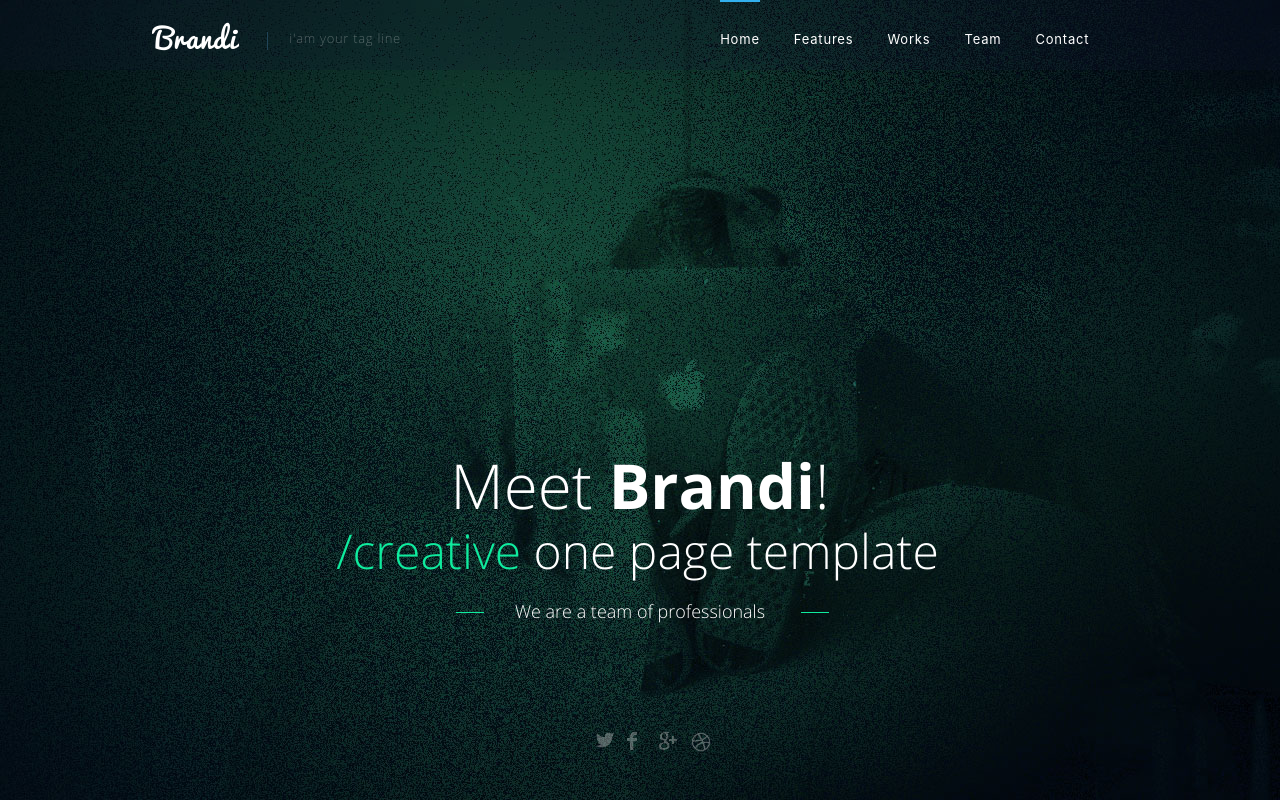
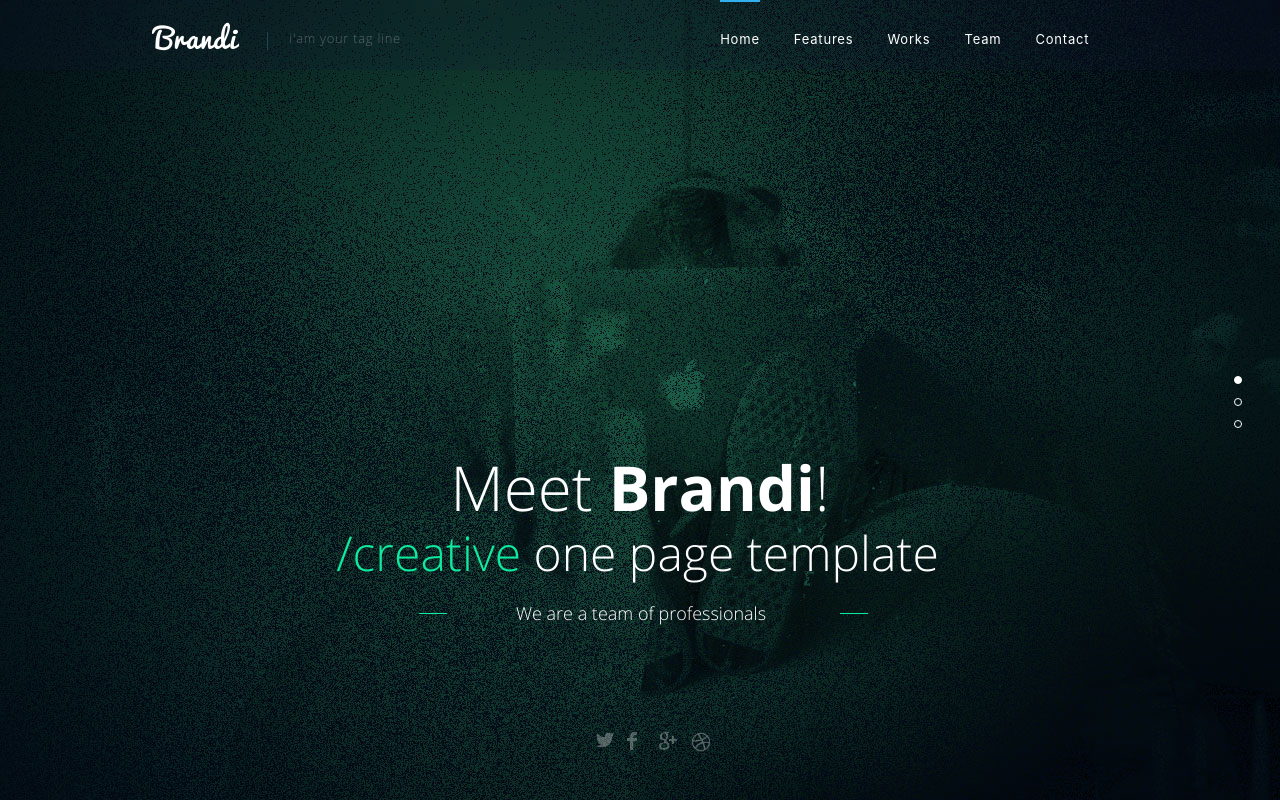
Before and after one commit to thePostas/brandi, a website: page app/index.html in a window 1280 px wide. Drawn offline with nearby package versions, Linux system fonts and the light colour scheme.

Commit message:
header completed

```diff
--- a/app/index.html
+++ b/app/index.html
@@ -7,6 +7,7 @@
     <meta http-equiv="X-UA-Compatible" content="ie=edge">
     <link rel="stylesheet" href="https://stackpath.bootstrapcdn.com/bootstrap/4.3.1/css/bootstrap.min.css" integrity="sha384-ggOyR0iXCbMQv3Xipma34MD+dH/1fQ784/j6cY/iJTQUOhcWr7x9JvoRxT2MZw1T" crossorigin="anonymous">
     <link href="css/main.css" rel="stylesheet">
+    <script src="js/slider.js" defer></script>
     <title>Document</title>
 </head>
 <body>
@@ -29,11 +30,28 @@
         <div class="header__lower-header">
             <div class="header__lower-header-slider">
                 <div class="header__lower-header-slider-content">
-                    <article class="header__lower-header-slider-content-box header__lower-header-slider-content-box_first">
-                        <h1 class="header__lower-header-slider-content-box-title">Meet <span class="header__lower-header-slider-content-box-title-important">Brandi</span>!</h1>
-                        <h2 class="header__lower-header-slider-content-box-description"><span class="header__lower-header-slider-content-box-description-colored">/creative</span> one page template</h2>
-                        <p class="header__lower-header-slider-content-box-additional-text">We are a team of professionals</p>
-                    </article>
+                    <div class="header__lower-header-slider-content-wrapper" style="bottom: 0px;">
+                        <article class="header__lower-header-slider-content-box header__lower-header-slider-content-box_first">
+                            <h1 class="header__lower-header-slider-content-box-title">Meet <span class="header__lower-header-slider-content-box-title-important">Brandi</span>!</h1>
+                            <h2 class="header__lower-header-slider-content-box-description"><span class="header__lower-header-slider-content-box-description-colored">/creative</span> one page template</h2>
+                            <p class="header__lower-header-slider-content-box-additional-text">We are a team of professionals</p>
+                        </article>
+                        <article class="header__lower-header-slider-content-box header__lower-header-slider-content-box_second">
+                            <h1 class="header__lower-header-slider-content-box-title">Lorem ipsum dolor<span class="header__lower-header-slider-content-box-title-important"></span>!</h1>
+                            <h2 class="header__lower-header-slider-content-box-description"><span class="header__lower-header-slider-content-box-description-colored">Donec vestibulum eros</span></h2>
+                            <p class="header__lower-header-slider-content-box-additional-text">We are a team of professionals</p>
+                        </article>
+                        <article class="header__lower-header-slider-content-box header__lower-header-slider-content-box_third">
+                            <h1 class="header__lower-header-slider-content-box-title"><span class="header__lower-header-slider-content-box-title-important">Nulla non sollicitudin</span>!</h1>
+                            <h2 class="header__lower-header-slider-content-box-description"><span class="header__lower-header-slider-content-box-description-colored"></span>Quisque nibh sapien</h2>
+                            <p class="header__lower-header-slider-content-box-additional-text">We are a team of professionals</p>
+                        </article>
+                    </div>
+                </div>
+                <div class="header__lower-header-slider-controls">
+                    <div class="header__lower-header-slider-controls-button header__lower-header-slider-controls-button_active"></div>
+                    <div class="header__lower-header-slider-controls-button"></div>
+                    <div class="header__lower-header-slider-controls-button"></div>
                 </div>
             </div>
             <div class="socials">
--- a/app/js/slider.js
+++ b/app/js/slider.js
@@ -0,0 +1,35 @@
+var buttons = document.querySelectorAll('.header__lower-header-slider-controls-button');
+var blocks = document.getElementsByClassName('header__lower-header-slider-content-box');
+var scrolledContainer = document.getElementsByClassName('header__lower-header-slider-content-wrapper')[0];
+var buttonPosition = 0;
+for (var i = 0; i < buttons.length; i++) ((buttonNumber) => {
+    buttons[i].addEventListener('click', function () {
+        clear();
+        buttonPosition = buttonNumber;
+        buttons[buttonNumber].classList.add('header__lower-header-slider-controls-button_active');
+        scrolledContainer.style.bottom = 300*(buttonNumber) + 'px';
+    })
+})(i);
+
+function clear() {
+    for (var i = 0; i < buttons.length; i++) {
+        buttons[i].classList.remove('header__lower-header-slider-controls-button_active');
+    };
+}
+
+
+function autoScroll() {
+    setTimeout(function () {
+        clear();
+        buttons[buttonPosition].classList.add('header__lower-header-slider-controls-button_active');
+        console.log(buttonPosition);
+        scrolledContainer.style.bottom = 300*(buttonPosition) + 'px';
+        buttonPosition++;
+        if (buttonPosition === 3 ) {
+            buttonPosition = 0;
+        }
+        autoScroll();
+    }, 5000)
+}
+
+autoScroll();
--- a/app/less/_header.less
+++ b/app/less/_header.less
@@ -37,16 +37,20 @@
     height: 730px;
     &-slider {
       display: flex;
+      position: relative;
       justify-content: center;
       align-items: flex-end;
       height: 100%;
       &-content {
+        overflow: hidden;
         max-width: 60%;
         max-height: 300px;
         margin-bottom: 175px;
         &-box {
           text-align: center;
           font-family: OpenSansLight;
+          margin-top: 125px;
+          margin-bottom: 100px;
           &-title{
             font-size: 62px;
           &-important {
@@ -64,6 +68,7 @@
           &-additional-text{
             position: relative;
             font-size: 18px;
+            margin-left: 2px;
             &:before {
               position: absolute;
               top: 50%;
@@ -92,6 +97,31 @@
                 right: 20px;
               }
             }
+          }
+        }
+        &-wrapper {
+          position: relative;
+          height: 300px;
+        }
+      }
+      &-controls {
+        position: absolute;
+        display: flex;
+        flex-direction: column;
+        top: 41%;
+        right: 3%;
+        &-button {
+          cursor: pointer;
+          width: 8px;
+          height: 8px;
+          margin: 7px 0;
+          border-radius: 50%;
+          border: 1px solid #fff;
+          &:hover {
+            transform: scale(1.5);
+          }
+          &_active {
+            background-color: #fff;
           }
         }
       }
```
Also changed, not shown: app/css/main.css.
